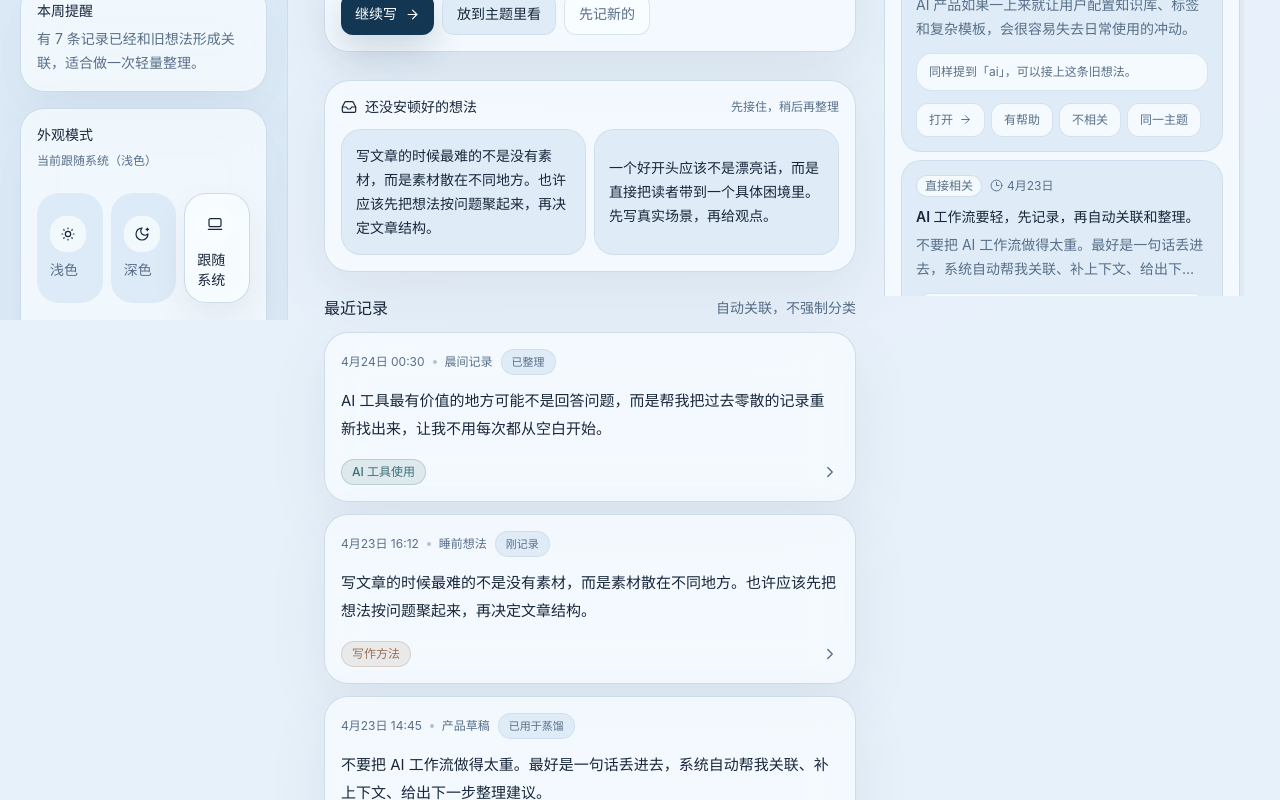
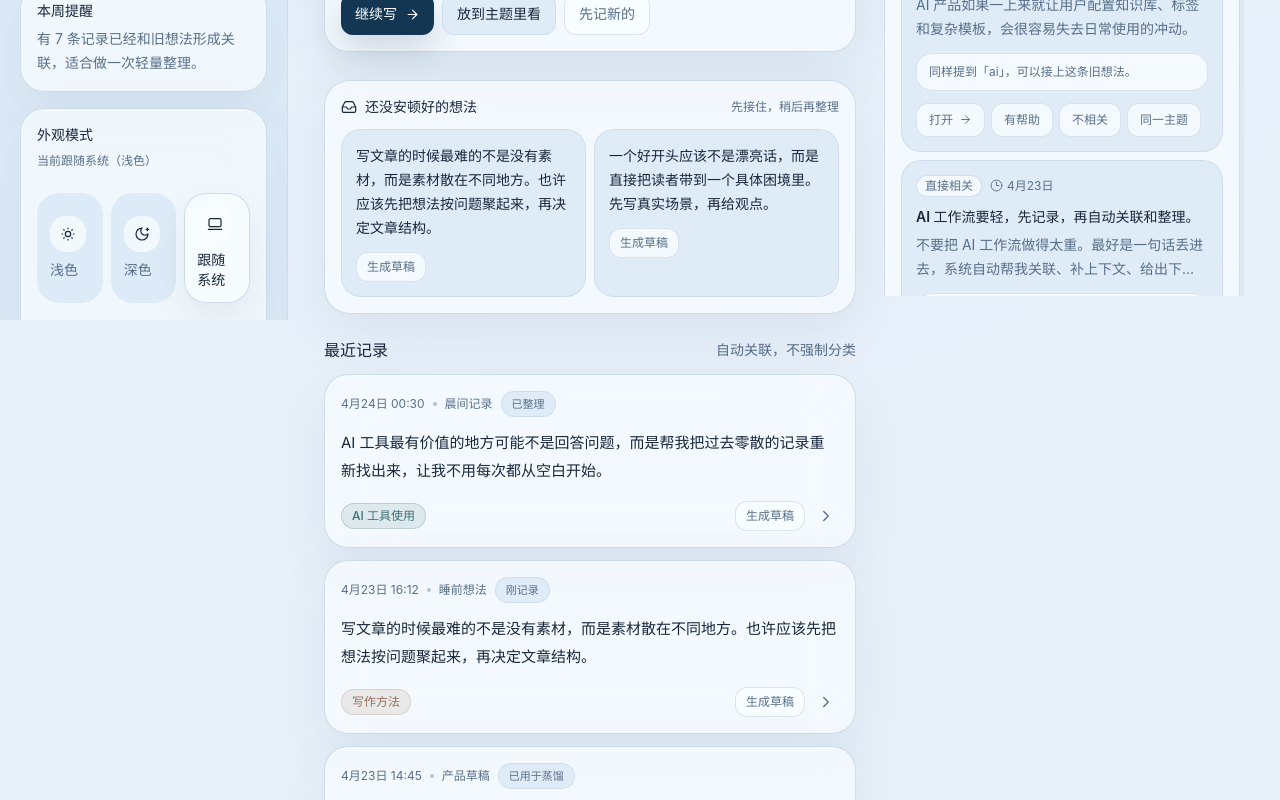
Before and after one commit to Shallowminder/quantumx-demo, a React (Vite) app: page / in a window 1280 px wide. Shown: the part 480-1280 px from the top of the page. Built offline with nearby package versions, Linux system fonts and the light colour scheme; no server answers.

Commit message:
Add Today draft generation entry (#36)
Co-authored-by: Shallowminder <Shallowminder@users.noreply.github.com>

```diff
--- a/src/App.tsx
+++ b/src/App.tsx
@@ -793,6 +793,13 @@ export default function App() {
               onCapture={captureThought}
               onDraftChange={setCaptureDraft}
               onContinueFromThought={continueFromThought}
+              onGenerateDraftFromThought={(thought) => {
+                const topicId = thought.topicIds[0];
+                openDistill({
+                  ...(topicId ? { topicId } : {}),
+                  sourceThoughtIds: [thought.id],
+                });
+              }}
               onRequestCaptureFocus={() =>
                 setFocusCaptureSignal((value) => value + 1)
               }
--- a/src/components/ThoughtCard.tsx
+++ b/src/components/ThoughtCard.tsx
@@ -8,10 +8,16 @@ import { TopicBadge } from "./TopicBadge";
 interface ThoughtCardProps {
   thought: Thought;
   topics: Topic[];
+  onGenerateDraft?: (thought: Thought) => void;
   onOpen: (thoughtId: string) => void;
 }
 
-export function ThoughtCard({ thought, topics, onOpen }: ThoughtCardProps) {
+export function ThoughtCard({
+  thought,
+  topics,
+  onGenerateDraft,
+  onOpen,
+}: ThoughtCardProps) {
   const thoughtTopics = topics.filter((topic) => thought.topicIds.includes(topic.id));
 
   return (
@@ -35,19 +41,37 @@ export function ThoughtCard({ thought, topics, onOpen }: ThoughtCardProps) {
           </span>
         </div>
         <p className="text-[15px] leading-7 text-ink">{thought.content}</p>
+      </button>
       <div className="mt-4 flex items-center justify-between gap-3">
         <div className="flex flex-wrap gap-2">
           {thoughtTopics.map((topic) => (
             <TopicBadge key={topic.id} topic={topic} />
           ))}
         </div>
+        <div className="flex shrink-0 items-center gap-2">
+          {onGenerateDraft && (
+            <button
+              className="theme-button-muted rounded-xl px-2.5 py-1.5 text-xs transition hover:text-ink"
+              type="button"
+              onClick={() => onGenerateDraft(thought)}
+            >
+              生成草稿
+            </button>
+          )}
+          <button
+            aria-label="打开想法详情"
+            className="rounded-xl p-1 text-muted transition hover:bg-canvas hover:text-ink"
+            type="button"
+            onClick={() => onOpen(thought.id)}
+          >
             <ChevronRight
-            className="shrink-0 text-muted transition group-hover:translate-x-0.5 group-hover:text-ink"
+              className="transition group-hover:translate-x-0.5"
               size={18}
               strokeWidth={1.8}
             />
+          </button>
         </div>
-      </button>
+      </div>
     </motion.article>
   );
 }
--- a/src/pages/TodayPage.tsx
+++ b/src/pages/TodayPage.tsx
@@ -25,6 +25,7 @@ interface TodayPageProps {
   onCapture: (content: string) => void;
   onDraftChange: (value: string) => void;
   onContinueFromThought: (thought: Thought) => void;
+  onGenerateDraftFromThought?: (thought: Thought) => void;
   onRequestCaptureFocus: () => void;
   onOpenThought: (thoughtId: string) => void;
   onOpenTopic: (topicId: string) => void;
@@ -45,6 +46,7 @@ export function TodayPage({
   onCapture,
   onDraftChange,
   onContinueFromThought,
+  onGenerateDraftFromThought,
   onRequestCaptureFocus,
   onOpenThought,
   onOpenTopic,
@@ -271,14 +273,27 @@ export function TodayPage({
             </div>
             <div className="grid gap-2 md:grid-cols-2">
               {inboxThoughts.map((thought) => (
-                <button
+                <article
                   key={thought.id}
-                className="theme-card-soft rounded-[20px] p-3.5 text-left text-sm leading-6 text-ink transition"
-                  type="button"
-                  onClick={() => onOpenThought(thought.id)}
+                  className="theme-card-soft rounded-[20px] p-3.5 text-sm leading-6 text-ink transition"
                 >
-                  {thought.content}
-                </button>
+                  <button
+                    className="w-full text-left"
+                    type="button"
+                    onClick={() => onOpenThought(thought.id)}
+                  >
+                    {thought.content}
+                  </button>
+                  {onGenerateDraftFromThought && (
+                    <button
+                      className="theme-button-muted mt-3 rounded-xl px-2.5 py-1.5 text-xs transition hover:text-ink"
+                      type="button"
+                      onClick={() => onGenerateDraftFromThought(thought)}
+                    >
+                      生成草稿
+                    </button>
+                  )}
+                </article>
               ))}
             </div>
           </div>
@@ -296,6 +311,7 @@ export function TodayPage({
                   key={thought.id}
                   thought={thought}
                   topics={topics}
+                  onGenerateDraft={onGenerateDraftFromThought}
                   onOpen={onOpenThought}
                 />
               ))
@@ -322,6 +338,7 @@ export function TodayPage({
                   key={thought.id}
                   thought={thought}
                   topics={topics}
+                  onGenerateDraft={onGenerateDraftFromThought}
                   onOpen={onOpenThought}
                 />
               ))}
```
Lines whose indentation alone changed are shown as unchanged.
